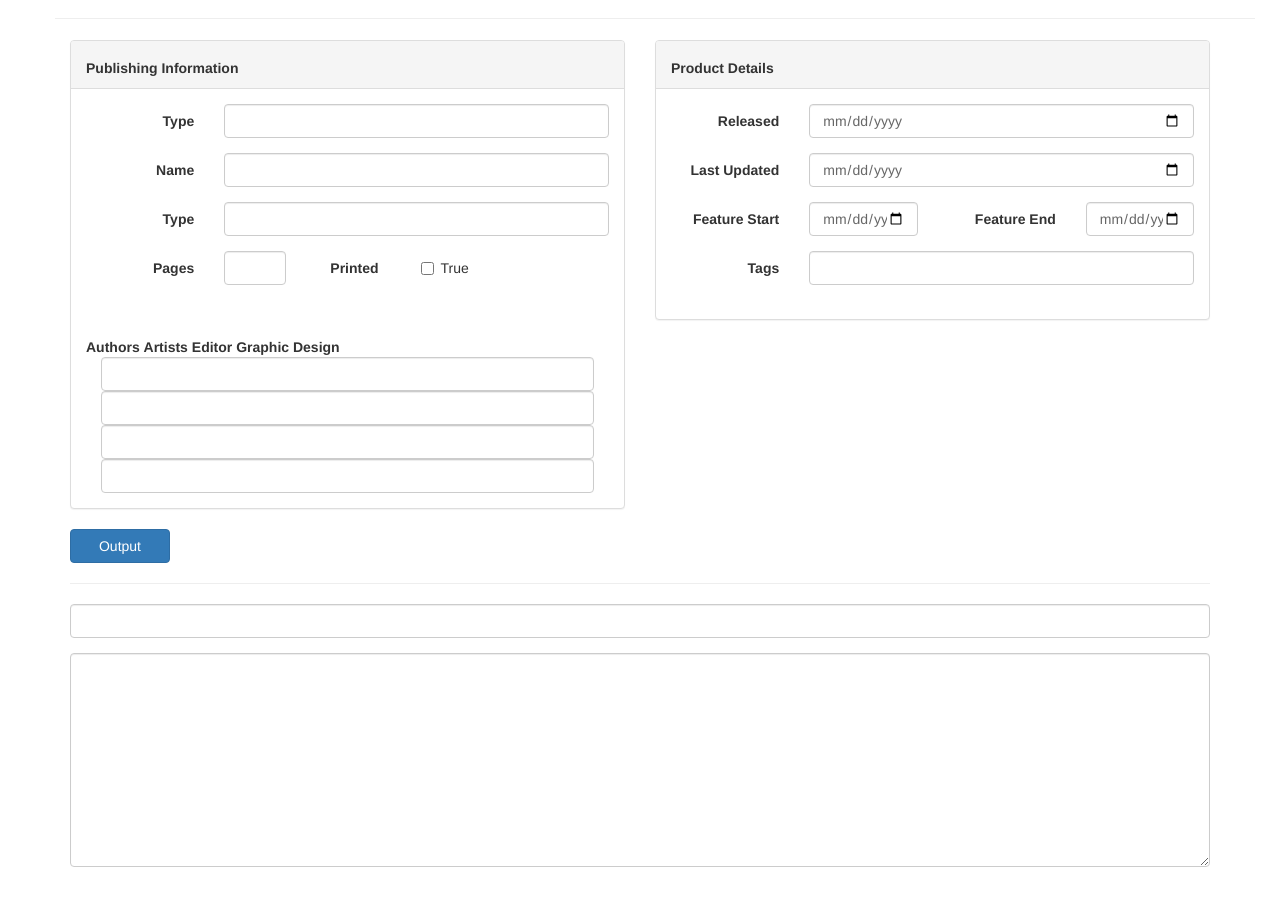
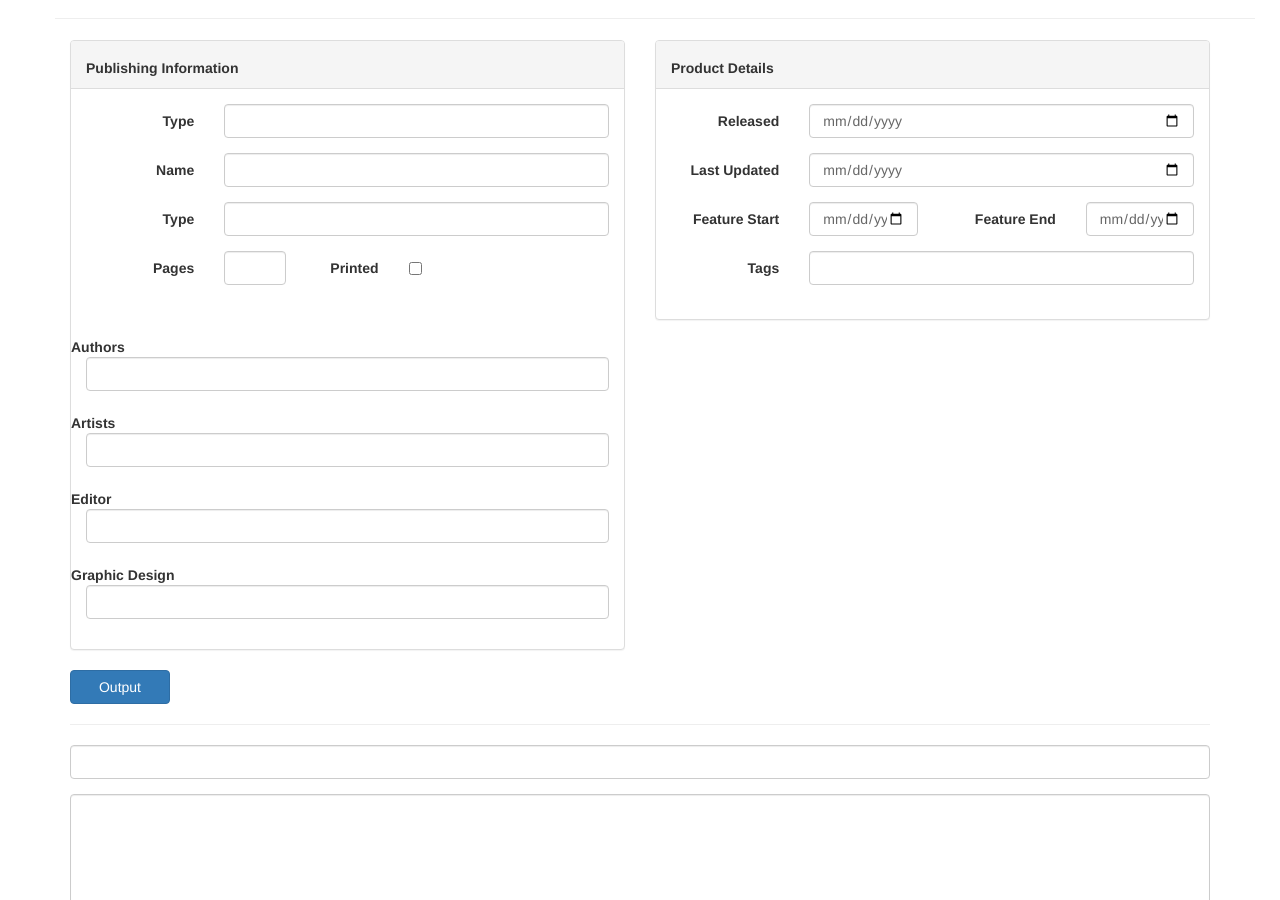
Before and after one commit to BornToDoStuff/Vorpal-Dice-Press, a Jekyll site: the page built from _pages/post_create.html, in a window 1280 px wide and 900 px high, scrolled down 540 px. Built offline with Jekyll 4.4.1, drawn with Linux system fonts in a browser that asks for light colours; nearby versions of some CDN libraries; some web fonts are replaced.

Commit message:
hopefully fix the small issues

```diff
--- a/_pages/post_create.html
+++ b/_pages/post_create.html
@@ -156,31 +156,38 @@ permalink: /products/create/
 								</div>
 								<label for="post-product_print" class="control-label col-sm-2">Printed</label>
 								<div class="col-sm-5">
-									<div class="checkbox" style="padding-left: 12px;">
+									<div class="checkbox">
 										<label>
 											<input id="post-product_print" type="checkbox" value="true">
-											True
 										</label>
 									</div>
 								</div>
 							</div>
 						</div>
 						<div class="panel-body" id="product_contributors">
+							<div class="form-group">
 								<label class="control-label">Authors</label>
 								<div class="col-sm-12">
 									<input id="post-product_contributors_authors" type="text" class="form-control" />
 								</div>
+							</div>
+							<div class="form-group">
 								<label class="control-label">Artists</label>
 								<div class="col-sm-12">
 									<input id="post-product_contributors_artists" type="text" class="form-control" />
 								</div>
+							</div>
+							<div class="form-group">
 								<label class="control-label">Editor</label>
 								<div class="col-sm-12">
 									<input id="post-product_contributors_editor" type="text" class="form-control" />
 								</div>
+							</div>
+							<div class="form-group">
 								<label class="control-label">Graphic Design</label>
 								<div class="col-sm-12">
 									<input id="post-product_contributors_graphic" type="text" class="form-control" />
+								</div>
 							</div>
 						</div>
 					</div>
--- a/data/tags.json
+++ b/data/tags.json
@@ -1,7 +1,7 @@
 ---
 ---
 {
-  "tags": [{%- for tag in site.tags | sort - %}{
+  "tags": [{%- for tag in site.tags - %}{
     "name": {{ tag[0] | jsonify }},
     "count": {{ tag[1] | size }}
     } {% unless forloop.last %}, {% endunless %} {%-endfor - %}]
```
Also changed, not shown: other parts of _pages/post_create.html (+3 -1 lines). Lines whose indentation alone changed are shown as unchanged.
